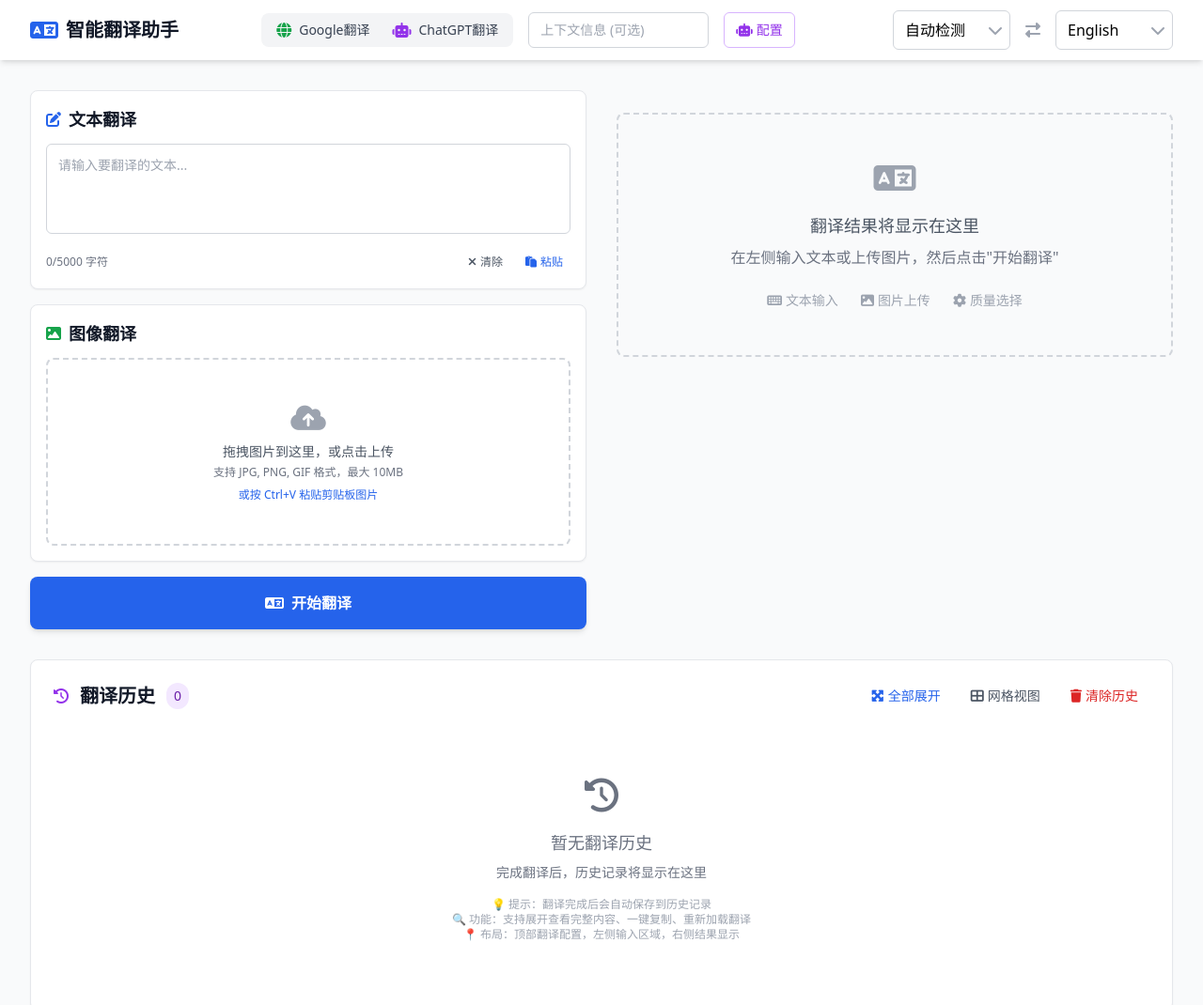
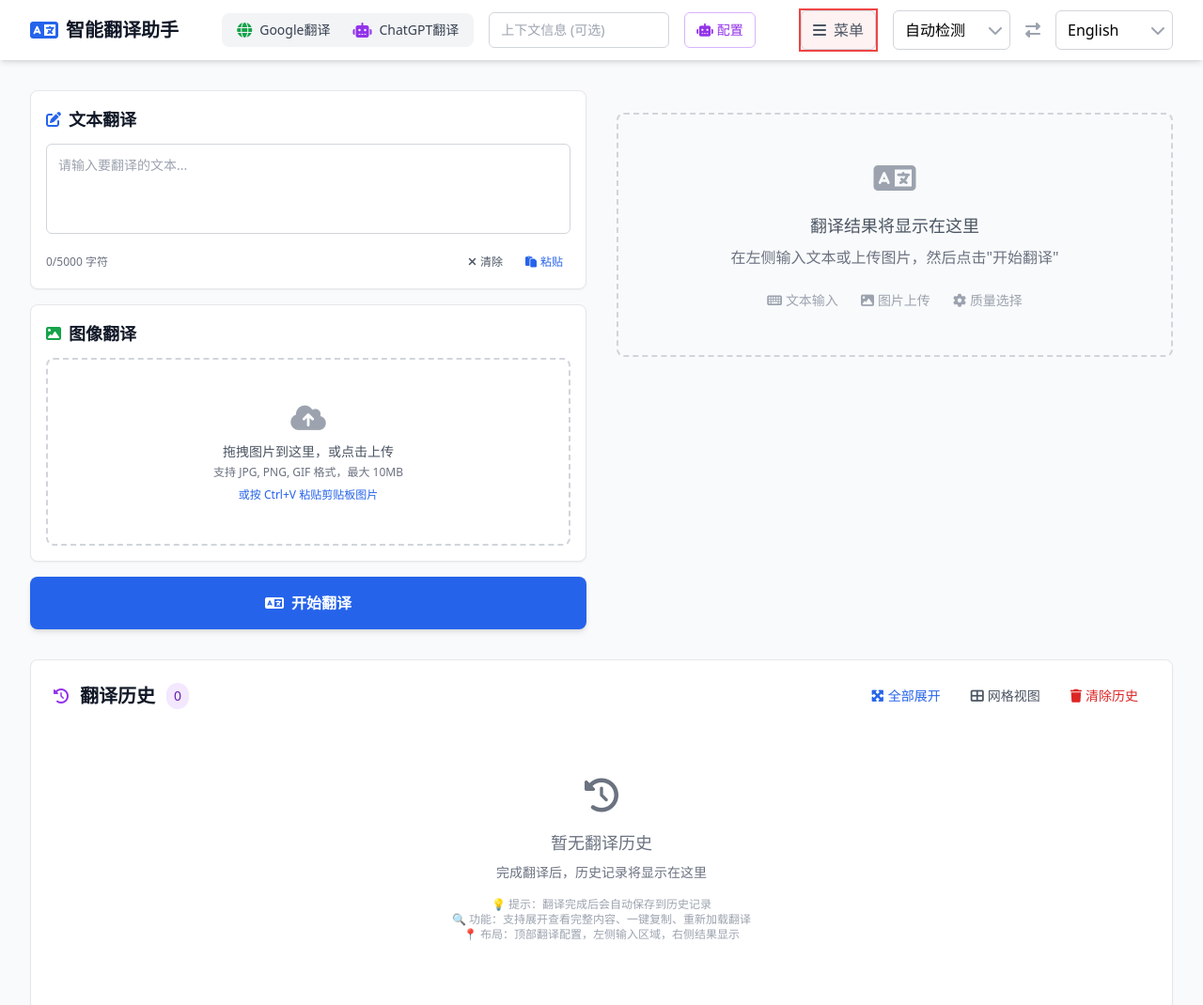
Before and after one commit to derekguo0/smart-translator, a website: page index.html in a window 1280 px wide. Shown: the top 1070 px of the page at 94% size. Drawn offline with nearby package versions, Linux system fonts and the light colour scheme.

Commit message:
🐛 调试移动端菜单: 添加强制显示和调试信息
- 强制显示移动端菜单按钮(红色边框)
- 添加JavaScript控制台调试信息
- 帮助诊断移动端菜单不显示的问题

```diff
--- a/index.html
+++ b/index.html
@@ -98,7 +98,14 @@
 
         /* 移动端菜单样式 */
         .mobile-menu-button {
-            display: none;
+            display: none !important;
+        }
+
+        /* 强制显示移动端菜单用于调试 */
+        .mobile-menu-button {
+            display: flex !important;
+            background: #fef2f2;
+            border: 2px solid #ef4444;
         }
 
         .mobile-menu {
@@ -1522,14 +1529,23 @@
 
         // 设置移动端菜单
         function setupMobileMenu() {
+            console.log('🔧 初始化移动端菜单...');
+
             const mobileMenuButton = document.getElementById('mobileMenuButton');
             const mobileMenu = document.getElementById('mobileMenu');
 
+            console.log('移动端菜单按钮:', mobileMenuButton);
+            console.log('移动端菜单:', mobileMenu);
+
             if (mobileMenuButton && mobileMenu) {
+                console.log('✅ 移动端菜单元素找到，绑定事件...');
+
                 // 点击菜单按钮切换显示
                 mobileMenuButton.addEventListener('click', function(e) {
+                    console.log('📱 移动端菜单按钮被点击');
                     e.stopPropagation();
                     mobileMenu.classList.toggle('show');
+                    console.log('菜单状态:', mobileMenu.classList.contains('show') ? '打开' : '关闭');
                 });
 
                 // 点击菜单外部关闭菜单
@@ -1543,6 +1559,10 @@
                 mobileMenu.addEventListener('click', function(e) {
                     e.stopPropagation();
                 });
+            } else {
+                console.error('❌ 移动端菜单元素未找到！');
+                console.error('mobileMenuButton:', mobileMenuButton);
+                console.error('mobileMenu:', mobileMenu);
             }
 
             // 移动端翻译质量选择同步
```
